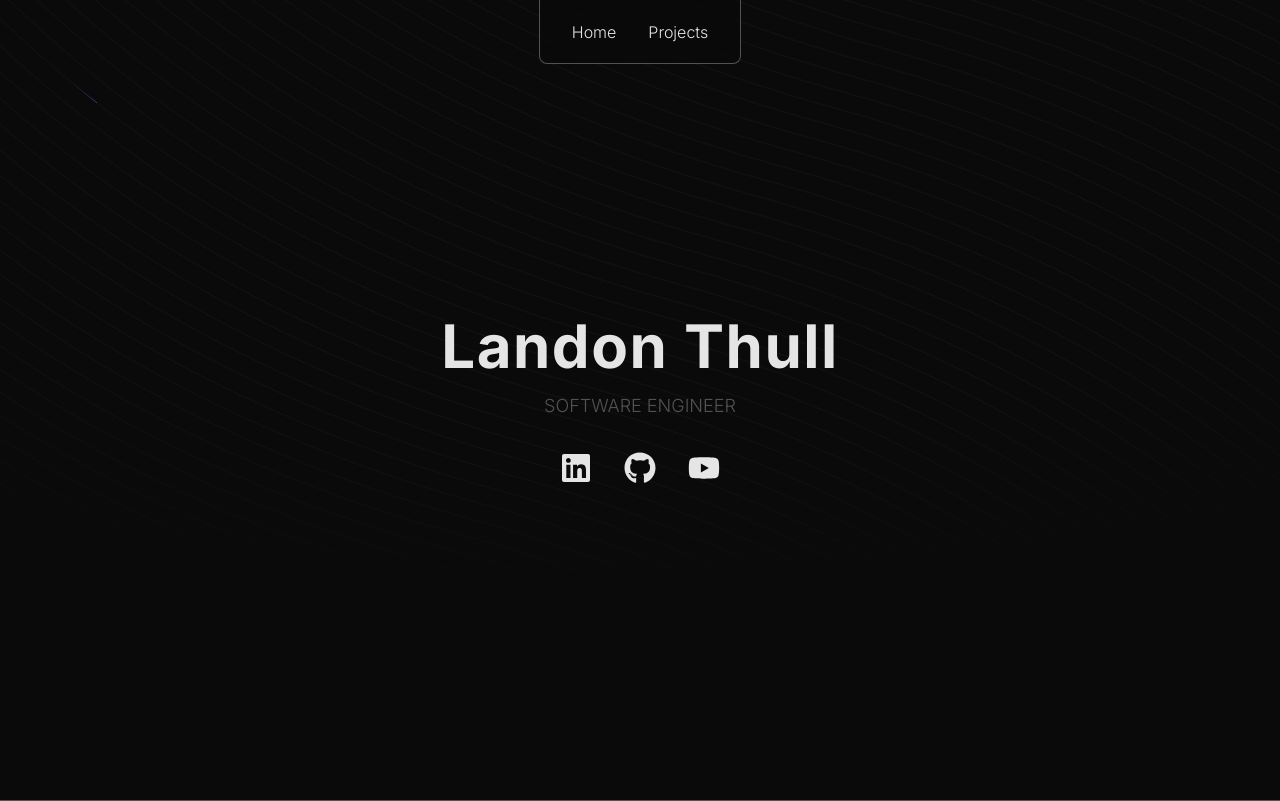
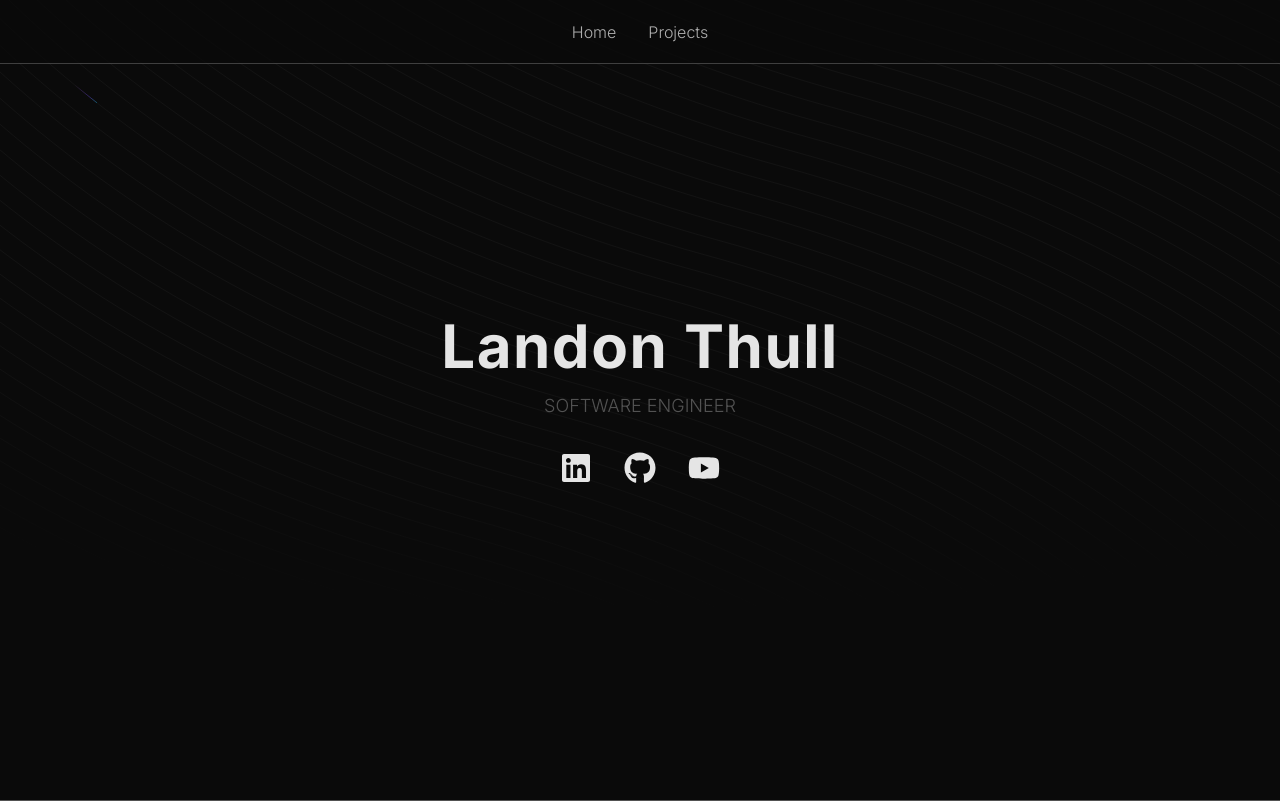
Before and after one commit to landon-thull/landonthull.com, a Next.js app: page / in a window 1280 px wide. Built offline with nearby package versions, Linux system fonts and the light colour scheme.

Commit message:
modify header

```diff
--- a/src/components/Header.tsx
+++ b/src/components/Header.tsx
@@ -7,8 +7,8 @@ export default function Header() {
   const [active, setActive] = useState<string | null>(null);
 
   return (
-    <div className="w-screen justify-center flex">
-      <div className="fixed justify-start w-screen md:w-auto bg-opacity-75 hover:bg-opacity-100 transition-all pt-4 h-16 border-l border-r border-b border-neutral-600 z-50 px-8 py-4 rounded-b-lg bg-neutral-950 text-neutral-200">
+    <div className="w-screen fixed z-50 justify-center flex">
+      <div className="fixed justify-start w-screen pt-4 h-16 border-b opacity-75 border-neutral-600 z-50 px-8 py-4 bg-neutral-950 text-neutral-200">
         <nav className="h-full flex items-center justify-center gap-x-8 font-light">
           <Link href="/" className="hover:text-lg transition-all">
             Home
```
